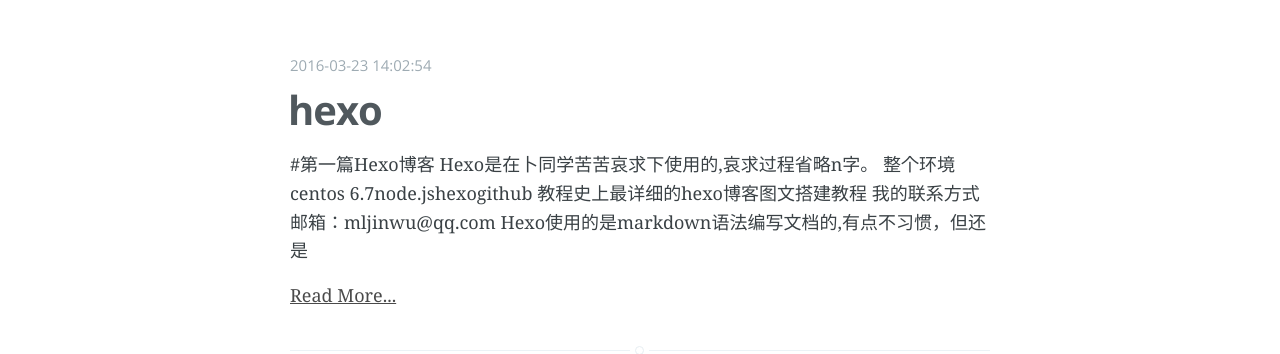
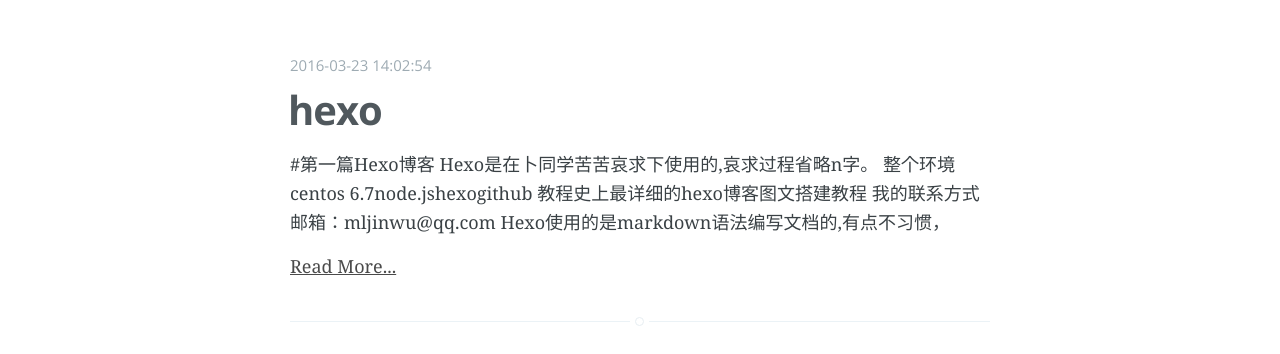
Before and after one commit to fengci/fengci.github.io, a plain HTML site: page index.html in a window 1280 px wide. Shown: the part 482-836 px from the top of the page. Drawn offline with nearby package versions, Linux system fonts and the light colour scheme.

Commit message:
Site updated: 2016-03-24 10:21:20

```diff
--- a/index.html
+++ b/index.html
@@ -57,9 +57,9 @@
 整个环境centos 6.7node.jshexogithub
 教程史上最详细的hexo博客图文搭建教程
 
-我的联系方式邮箱：&#109;&#108;&#x6a;&#105;&#x6e;&#119;&#117;&#64;&#x71;&#x71;&#46;&#99;&#x6f;&#x6d;
+我的联系方式邮箱：&#109;&#108;&#x6a;&#105;&#110;&#x77;&#117;&#x40;&#113;&#x71;&#x2e;&#x63;&#111;&#109;
 
-Hexo使用的是markdown语法编写文档的,有点不习惯，但还是
+Hexo使用的是markdown语法编写文档的,有点不习惯，
 
       </p>
 
@@ -85,11 +85,22 @@
      <section class="copyright">All content copyright <a href="/">2B青年</a> &copy; 2016 &bull; All rights reserved.</section>
   </div>
 </footer>
-
   <script src="http://cdn.bootcss.com/jquery/1.11.3/jquery.min.js"></script>
 
 <script type="text/javascript" src="/js/jquery.fitvids.js"></script>
 <script type="text/javascript" src="/js/index.js"></script>
+
+<!--百度统计 start-->
+<script>
+var _hmt = _hmt || [];
+(function() {
+  var hm = document.createElement("script");
+  hm.src = "//hm.baidu.com/hm.js?a5994d17ff69ca9f13cbc4984b6b0e43";
+  var s = document.getElementsByTagName("script")[0];
+  s.parentNode.insertBefore(hm, s);
+})();
+</script>
+<!--百度统计 end-->
 
 
 
```
Also changed, not shown: 2016/03/23/hexo/index.html (+13 -2 lines), archives/2016/03/index.html (+14 -3 lines), archives/2016/index.html (+14 -3 lines), archives/index.html (+14 -3 lines).
